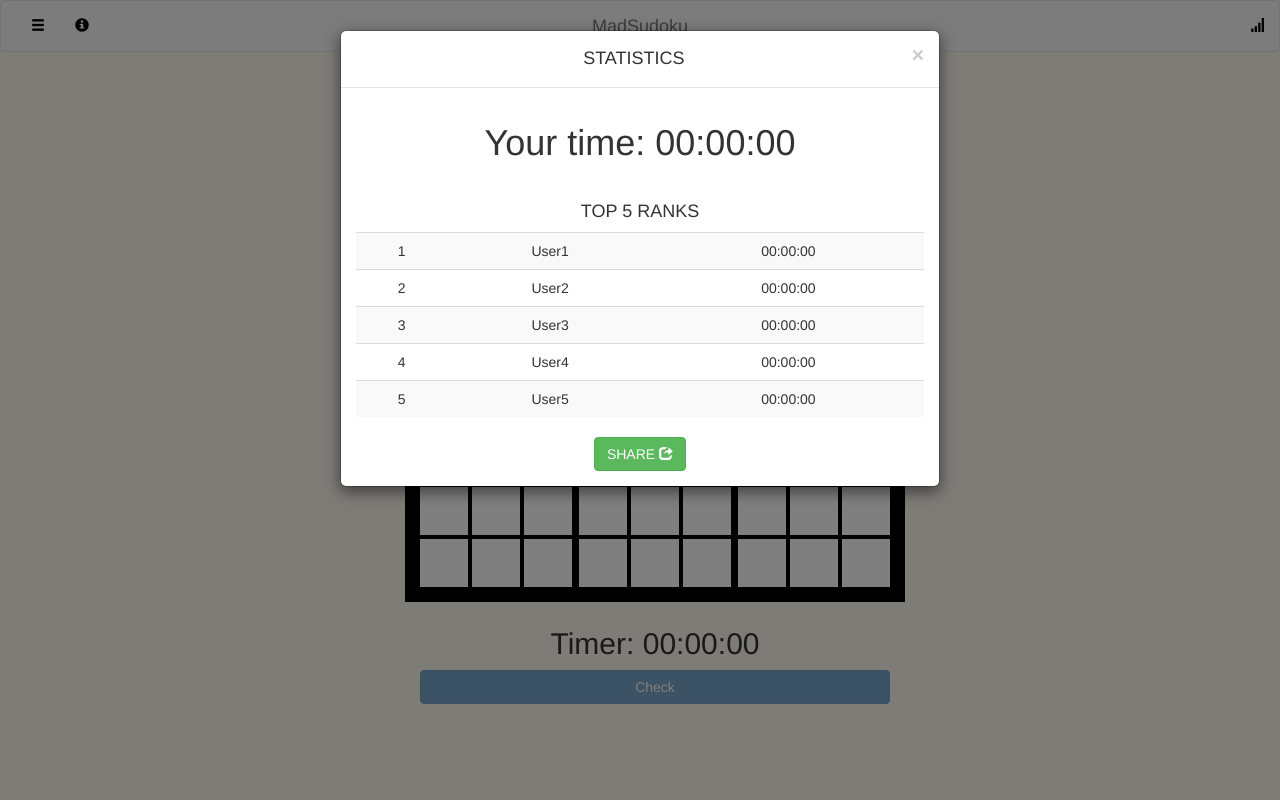
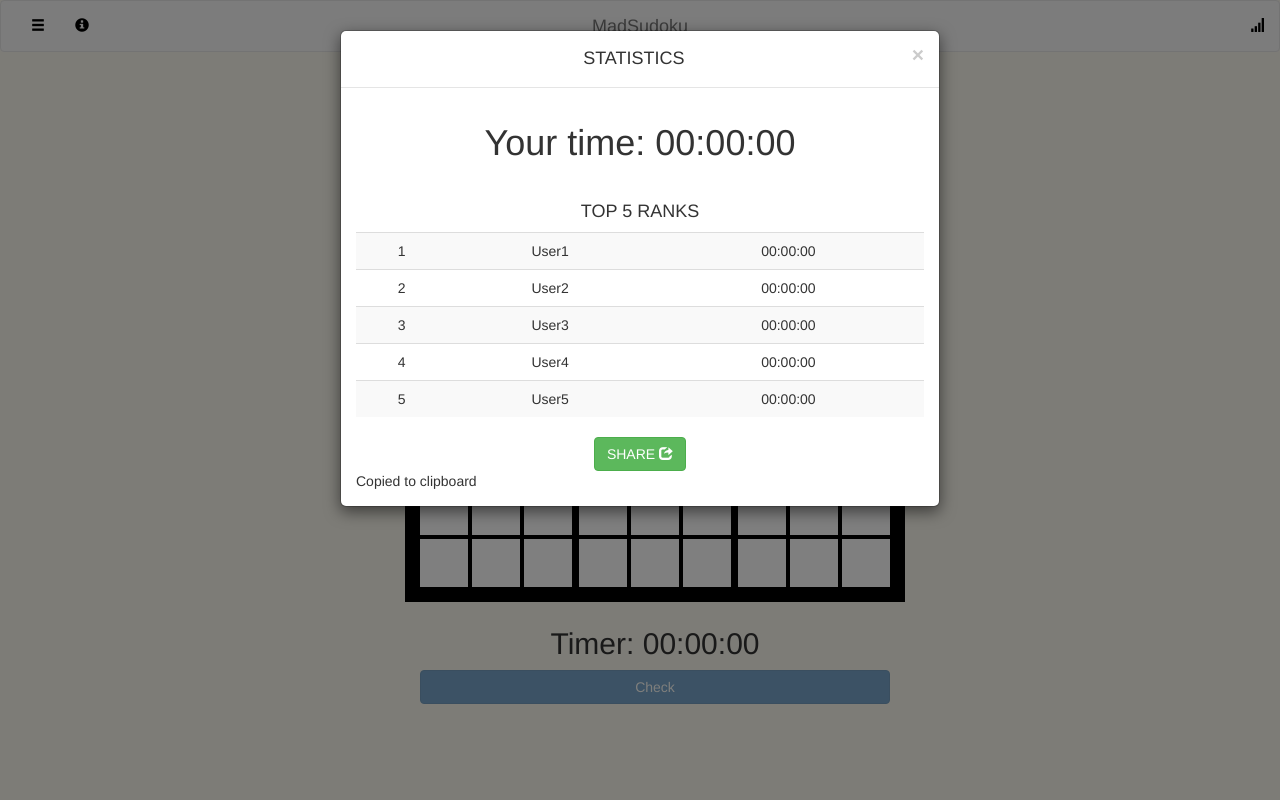
Before and after one commit to AkmalFadlurohman/MadSudoku, a Flask app: page / in a window 1280 px wide, after a click that opens the changed part. Run offline with Flask 2, Linux system fonts and the light colour scheme; some libraries are stand-ins or nearby versions.

Commit message:
Implement share button function

```diff
--- a/app/static/script.js
+++ b/app/static/script.js
@@ -15,6 +15,7 @@ function startChallenge(challenge) {
 }
 function setChallengeTitle(challengeTitle) {
 	$("#challenge-title").text(challengeTitle);
+	$("#stats-challenge").text(challengeTitle);
 }
 function clearBoard() {
 	for (i = 0; i < 82; i++) {
@@ -33,3 +34,17 @@ function updateUsername() {
 function stopChallenge() {
 	stopTimer();
 }
+
+function shareStats() {
+	var text = "Example text to appear on clipboard";
+	let temp = document.createElement("textarea");
+	temp.value = text;
+	temp.setAttribute("readonly", "");
+	temp.style.position = "absolute";
+	temp.style.left = "-9999px";
+	document.body.appendChild(temp);
+	temp.select();
+	document.execCommand("copy");
+	document.body.removeChild(temp);
+	$(".toast").toast("show");
+}
--- a/app/templates/base.html
+++ b/app/templates/base.html
@@ -69,6 +69,7 @@
 						<h4 class="modal-title text-center">STATISTICS</h4>
 					</div>
 					<div class="modal-body">
+						<h1 id="stats-challenge" class="text-center"></h1>
 						<h1 class="text-center">Your time: <span id="stats-time">00:00:00</span></h1>
 						<br>
 						<h4 class="text-center">TOP 5 RANKS</h4>
@@ -101,7 +102,12 @@
 								</tr>
 							</tbody>
 						</table>
-						<button type="button" class="btn btn-success center-block">SHARE <span class="glyphicon glyphicon-share" style="color:white;"></button>
+						<button type="button" onclick="shareStats()" class="btn btn-success center-block">SHARE <span class="glyphicon glyphicon-share" style="color:white;"></button>
+						<div class="toast">
+							<div class="toast-body">
+								Copied to clipboard
+							</div>
+						</div>
 					</div>
 				</div>
 			</div>
```
